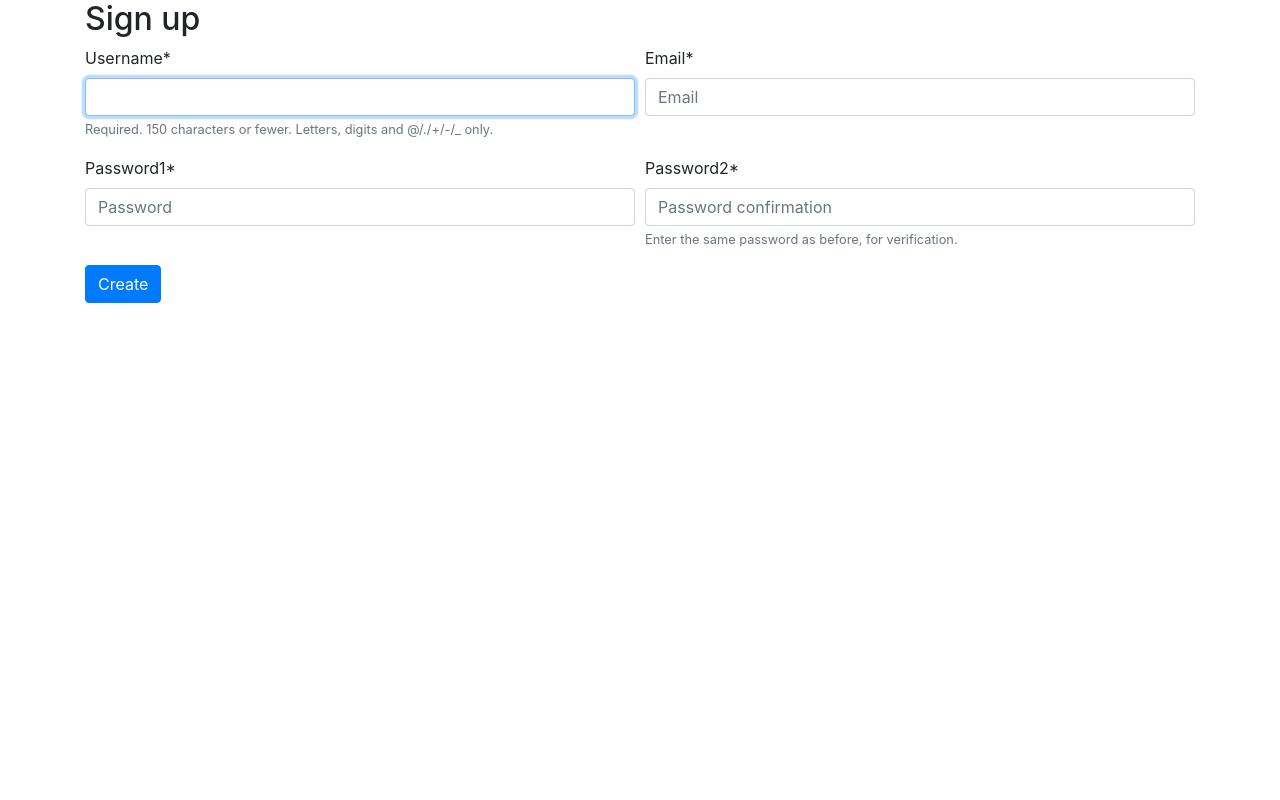
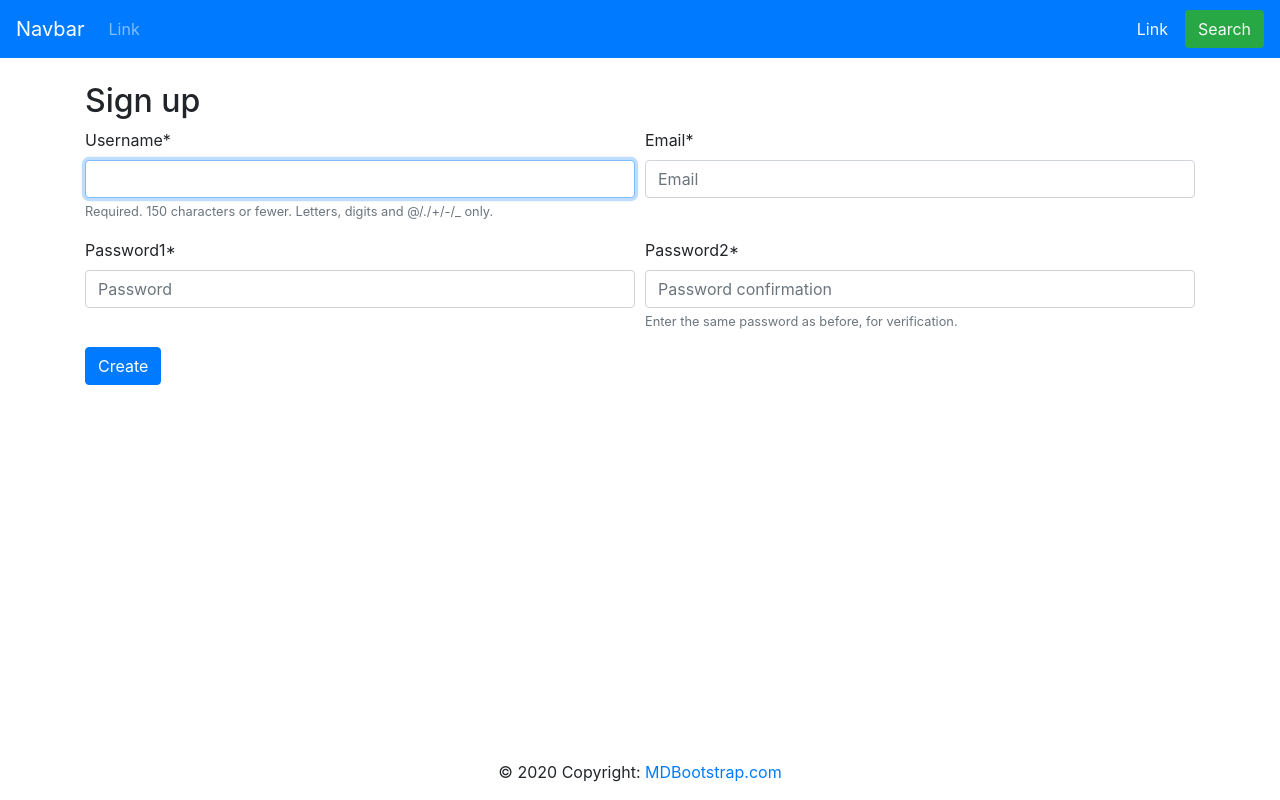
Before and after one commit to lyf2000/green-, a Django app: page /signup/ in a window 1280 px wide. Run offline with Django 3.2, Linux system fonts and the light colour scheme; parts of the project's set-up code (start-up, migrations or seed data) failed here and were passed over; some libraries are stand-ins or nearby versions.

Commit message:
add hdr ftr not custom

```diff
--- a/backend/chat/urls.py
+++ b/backend/chat/urls.py
@@ -7,9 +7,9 @@ from .views import chat, page, user
 app_name = 'chat'
 
 urlpatterns = [
-    path('', chat, name='chat'),
-    path('user/', user, name='user'),
-    path('page/', page, name='page'),
-    path('api/', include('chat.api.urls'))
+    # path('', chat, name='chat'),
+    # path('user/', user, name='user'),
+    # path('page/', page, name='page'),
+    # path('api/', include('chat.api.urls'))
 
 ]
--- a/backend/templates/base.html
+++ b/backend/templates/base.html
@@ -12,7 +12,28 @@
     <script src="{% static 'js/general.js' %}"></script>
 
 
-    <script>
+
+
+
+</head>
+<header>
+
+</header>
+<body>
+
+{% include 'header.html' %}
+
+<div class="container">
+
+    {% block content %}{% endblock %}
+
+</div>
+
+{% include 'footer.html' %}
+
+
+
+<script>
 
         function getCookie(name) {
             var cookieValue = null;
@@ -47,19 +68,5 @@
 
     </script>
 
-
-</head>
-<header>
-
-</header>
-<body>
-
-<div class="container">
-    {% block content %}
-
-
-    {% endblock %}
-</div>
-
 </body>
 </html>
--- /dev/null
+++ b/backend/templates/footer.html
@@ -0,0 +1,20 @@
+{% load static %}
+
+{#<style>#}
+{#    footer {#}
+{#    position: fixed;#}
+{#    height: 100px;#}
+{#    bottom: 0;#}
+{#    width: 100%;#}
+{#}#}
+{#</style>#}
+
+<footer class="page-footer font-small blue fixed-bottom">
+
+  <!-- Copyright -->
+  <div class="footer-copyright text-center py-3">© 2020 Copyright:
+    <a href="https://mdbootstrap.com/"> MDBootstrap.com</a>
+  </div>
+  <!-- Copyright -->
+
+</footer>
--- /dev/null
+++ b/backend/templates/header.html
@@ -0,0 +1,19 @@
+{% load static %}
+
+<nav class="navbar navbar-expand-lg navbar-dark bg-primary mb-4">
+    <button class="navbar-toggler" type="button" data-toggle="collapse" data-target="#navbarTogglerDemo03"
+            aria-controls="navbarTogglerDemo03" aria-expanded="false" aria-label="Toggle navigation">
+        <span class="navbar-toggler-icon"></span>
+    </button>
+    <a class="navbar-brand" href="#">Navbar</a>
+
+    <div class="collapse navbar-collapse" id="navbarTogglerDemo03">
+        <ul class="navbar-nav mr-auto mt-2 mt-lg-0">
+            <li class="nav-item">
+                <a class="nav-link" href="#">Link</a>
+            </li>
+        </ul>
+        <a class="nav-link text-light btn" href="#">Link</a>
+        <button class="text-light btn my-2 my-sm-0 bg-success" type="submit">Search</button>
+    </div>
+</nav>
--- a/backend/users/views.py
+++ b/backend/users/views.py
@@ -73,14 +73,10 @@ class AnonymousRequiredMixin(AccessMixin):
         return redirect(reverse('already-logined'))
 
 
-class SignInnView(
-    AnonymousRequiredMixin,
-    loginView):
+class SignInnView(AnonymousRequiredMixin, loginView):
     form_class = SignInForm
     template_name = 'users/login.html'
     redirect_authenticated_user = True
-
-
 #     TODO next (REDIRECT_FIELD_NAME)
 
 
```
Also changed, not shown: backend/templates/index.html (+9 -2 lines).
